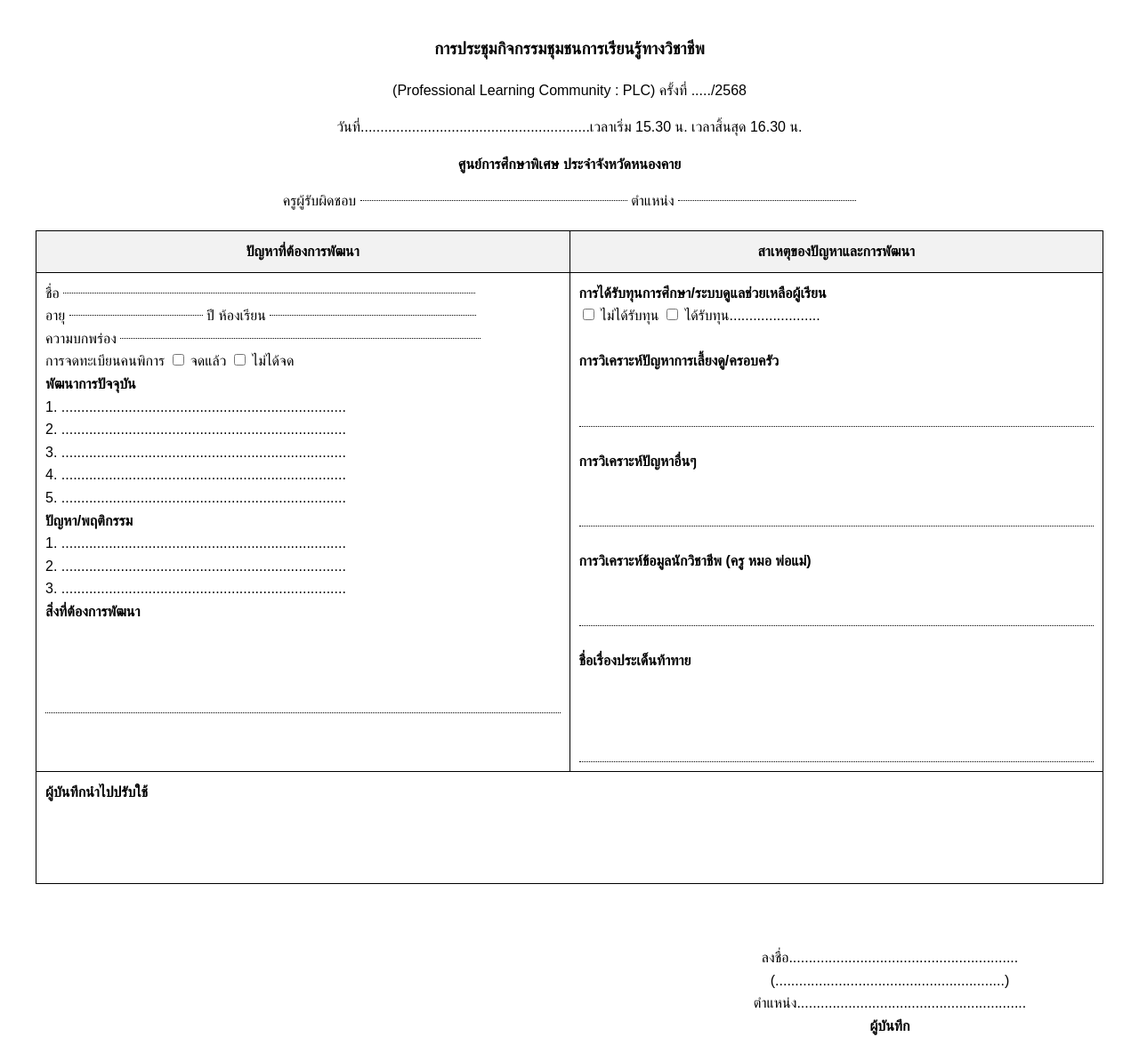
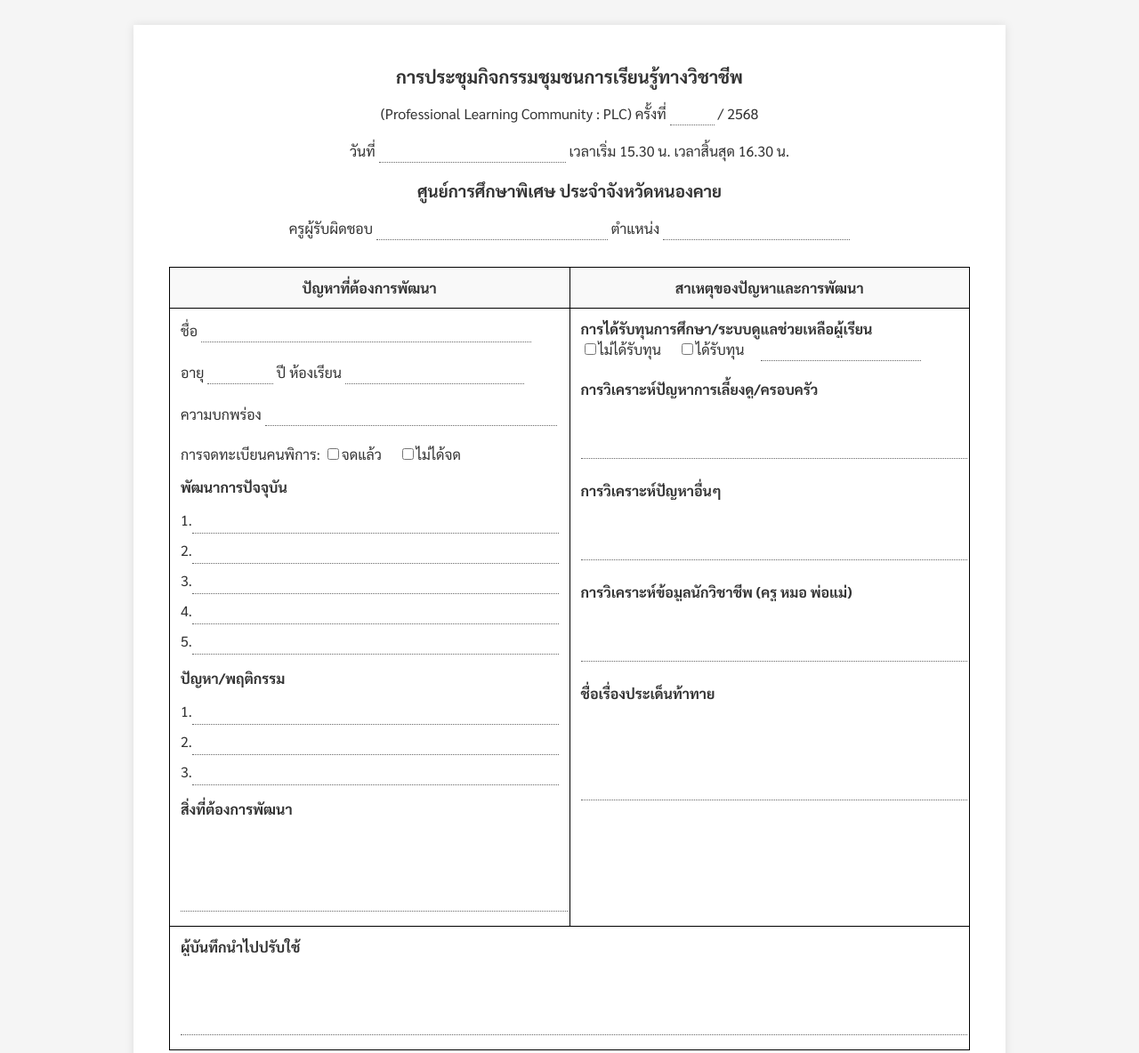
Before and after one commit to prawee/learning-community, a plain HTML site: page index.html in a window 1280 px wide. Shown: the top 1184 px of the page at 89% size. Drawn offline with Linux system fonts and the light colour scheme.

Commit message:
update form to editable

```diff
--- a/index.html
+++ b/index.html
@@ -1,57 +1,128 @@
 <!DOCTYPE html>
 <html lang="th">
+
 <head>
     <meta charset="UTF-8">
-    <title>แบบฟอร์มบันทึกกิจกรรม PLC</title>
+    <meta name="viewport" content="width=device-width, initial-scale=1.0">
+    <title>แบบฟอร์ม PLC - ศูนย์การศึกษาพิเศษหนองคาย</title>
     <style>
+        @import url('https://fonts.googleapis.com/css2?family=Sarabun:wght@300;400;700&display=swap');
+
         body {
             font-family: 'Sarabun', sans-serif;
-            line-height: 1.6;
-            margin: 40px;
+            background-color: #f5f5f5;
+            padding: 20px;
+            color: #333;
         }
+
+        .container {
+            max-width: 900px;
+            margin: 0 auto;
+            background: #fff;
+            padding: 40px;
+            box-shadow: 0 0 10px rgba(0, 0, 0, 0.1);
+        }
+
         .header {
             text-align: center;
+            margin-bottom: 30px;
+        }
+
+        .header img {
+            width: 80px;
+            margin-bottom: 10px;
+        }
+
+        .header h2 {
+            margin: 5px 0;
+            font-size: 20px;
+        }
+
+        .info-section {
+            display: flex;
+            justify-content: space-between;
             margin-bottom: 20px;
+            flex-wrap: wrap;
         }
+
         table {
             width: 100%;
             border-collapse: collapse;
             margin-bottom: 20px;
         }
-        th, td {
-            border: 1px solid black;
-            padding: 10px;
+
+        th,
+        td {
+            border: 1px solid #000;
+            padding: 12px;
             vertical-align: top;
         }
+
         th {
-            background-color: #f2f2f2;
-            text-align: center;
+            background-color: #f9f9f9;
+            font-weight: bold;
         }
-        .input-line {
-            border-bottom: 1px dotted #000;
-            display: inline-block;
-            min-width: 150px;
-            margin-bottom: 5px;
+
+        .input-dotted {
+            border: none;
+            border-bottom: 1px dotted #666;
+            width: 100%;
+            padding: 2px 5px;
+            font-family: 'Sarabun', sans-serif;
+            font-size: 16px;
+            outline: none;
         }
-        .checkbox-group {
-            margin: 10px 0;
+
+        .checkbox-container {
+            display: inline-flex;
+            align-items: center;
+            margin-right: 15px;
+            cursor: pointer;
         }
-        .footer {
-            margin-top: 50px;
+
+        .list-item {
+            margin-bottom: 8px;
+            display: flex;
+        }
+
+        .footer-sign {
+            margin-top: 40px;
             text-align: center;
             float: right;
-            width: 40%;
+            width: 350px;
+        }
+
+        @media print {
+            body {
+                background: none;
+                padding: 0;
+            }
+
+            .container {
+                box-shadow: none;
+                width: 100%;
+                max-width: none;
+            }
+
+            button {
+                display: none;
+            }
         }
     </style>
 </head>
+
 <body>
 
+    <div class="container">
         <div class="header">
-        <h3>การประชุมกิจกรรมชุมชนการเรียนรู้ทางวิชาชีพ</h3>
-        <p>(Professional Learning Community : PLC) ครั้งที่ ...../2568</p>
-        <p>วันที่..........................................................เวลาเริ่ม 15.30 น. เวลาสิ้นสุด 16.30 น.</p>
-        <p><strong>ศูนย์การศึกษาพิเศษ ประจำจังหวัดหนองคาย</strong></p>
-        <p>ครูผู้รับผิดชอบ <span class="input-line" style="width: 300px;"></span> ตำแหน่ง <span class="input-line" style="width: 200px;"></span></p>
+            <h2>การประชุมกิจกรรมชุมชนการเรียนรู้ทางวิชาชีพ</h2>
+            <p>(Professional Learning Community : PLC) ครั้งที่ <input type="text" style="width: 40px;"
+                    class="input-dotted"> / 2568</p>
+            <p>วันที่ <input type="text" style="width: 200px;" class="input-dotted"> เวลาเริ่ม 15.30 น. เวลาสิ้นสุด
+                16.30 น.</p>
+            <h3>ศูนย์การศึกษาพิเศษ ประจำจังหวัดหนองคาย</h3>
+            <p>ครูผู้รับผิดชอบ <input type="text" style="width: 250px;" class="input-dotted"> ตำแหน่ง <input type="text"
+                    style="width: 200px;" class="input-dotted"></p>
         </div>
 
         <table>
@@ -64,53 +135,73 @@
             <tbody>
                 <tr>
                     <td>
-                    ชื่อ <span class="input-line" style="width: 80%;"></span><br>
-                    อายุ <span class="input-line" style="width: 20%;"></span> ปี ห้องเรียน <span class="input-line" style="width: 40%;"></span><br>
-                    ความบกพร่อง <span class="input-line" style="width: 70%;"></span><br>
-                    การจดทะเบียนคนพิการ
-                    <input type="checkbox"> จดแล้ว
-                    <input type="checkbox"> ไม่ได้จด<br>
-                    <strong>พัฒนาการปัจจุบัน</strong><br>
-                    1. ........................................................................<br>
-                    2. ........................................................................<br>
-                    3. ........................................................................<br>
-                    4. ........................................................................<br>
-                    5. ........................................................................<br>
-                    <strong>ปัญหา/พฤติกรรม</strong><br>
-                    1. ........................................................................<br>
-                    2. ........................................................................<br>
-                    3. ........................................................................<br>
-                    <strong>สิ่งที่ต้องการพัฒนา</strong><br>
-                    <div style="height: 100px; border-bottom: 1px dotted black;"></div>
+                        ชื่อ <input type="text" class="input-dotted" style="width: 85%;"><br><br>
+                        อายุ <input type="text" class="input-dotted" style="width: 15%;"> ปี
+                        ห้องเรียน <input type="text" class="input-dotted" style="width: 45%;"><br><br>
+                        ความบกพร่อง <input type="text" class="input-dotted" style="width: 75%;"><br><br>
+                        การจดทะเบียนคนพิการ:
+                        <label class="checkbox-container"><input type="checkbox"> จดแล้ว</label>
+                        <label class="checkbox-container"><input type="checkbox"> ไม่ได้จด</label>
+
+                        <p><strong>พัฒนาการปัจจุบัน</strong></p>
+                        <div class="list-item">1. <input type="text" class="input-dotted"></div>
+                        <div class="list-item">2. <input type="text" class="input-dotted"></div>
+                        <div class="list-item">3. <input type="text" class="input-dotted"></div>
+                        <div class="list-item">4. <input type="text" class="input-dotted"></div>
+                        <div class="list-item">5. <input type="text" class="input-dotted"></div>
+
+                        <p><strong>ปัญหา/พฤติกรรม</strong></p>
+                        <div class="list-item">1. <input type="text" class="input-dotted"></div>
+                        <div class="list-item">2. <input type="text" class="input-dotted"></div>
+                        <div class="list-item">3. <input type="text" class="input-dotted"></div>
+
+                        <p><strong>สิ่งที่ต้องการพัฒนา</strong></p>
+                        <textarea class="input-dotted" rows="4" style="resize: none;"></textarea>
                     </td>
                     <td>
                         <strong>การได้รับทุนการศึกษา/ระบบดูแลช่วยเหลือผู้เรียน</strong><br>
-                    <input type="checkbox"> ไม่ได้รับทุน <input type="checkbox"> ได้รับทุน.......................<br><br>
+                        <label class="checkbox-container"><input type="checkbox"> ไม่ได้รับทุน</label>
+                        <label class="checkbox-container"><input type="checkbox"> ได้รับทุน</label>
+                        <input type="text" class="input-dotted" style="width: 40%;"><br><br>
+
                         <strong>การวิเคราะห์ปัญหาการเลี้ยงดู/ครอบครัว</strong><br>
-                    <div style="height: 60px; border-bottom: 1px dotted black;"></div><br>
+                        <textarea class="input-dotted" rows="3" style="resize: none;"></textarea><br><br>
+
                         <strong>การวิเคราะห์ปัญหาอื่นๆ</strong><br>
-                    <div style="height: 60px; border-bottom: 1px dotted black;"></div><br>
+                        <textarea class="input-dotted" rows="3" style="resize: none;"></textarea><br><br>
+
                         <strong>การวิเคราะห์ข้อมูลนักวิชาชีพ (ครู หมอ พ่อแม่)</strong><br>
-                    <div style="height: 60px; border-bottom: 1px dotted black;"></div><br>
+                        <textarea class="input-dotted" rows="3" style="resize: none;"></textarea><br><br>
+
                         <strong>ชื่อเรื่องประเด็นท้าทาย</strong><br>
-                    <div style="height: 100px; border-bottom: 1px dotted black;"></div>
+                        <textarea class="input-dotted" rows="5" style="resize: none;"></textarea>
                     </td>
                 </tr>
                 <tr>
                     <td colspan="2">
                         <strong>ผู้บันทึกนำไปปรับใช้</strong><br>
-                    <div style="height: 80px;"></div>
+                        <textarea class="input-dotted" rows="4" style="resize: none;"></textarea>
                     </td>
                 </tr>
             </tbody>
         </table>
 
-    <div class="footer">
-        ลงชื่อ..........................................................<br>
-        (..........................................................)<br>
-        ตำแหน่ง..........................................................<br>
+        <div class="footer-sign">
+            ลงชื่อ <input type="text" class="input-dotted" style="width: 200px;"><br>
+            (<input type="text" class="input-dotted" style="width: 200px;">)<br>
+            ตำแหน่ง <input type="text" class="input-dotted" style="width: 180px;"><br>
             <strong>ผู้บันทึก</strong>
         </div>
 
+        <div style="clear: both;"></div>
+
+        <div style="text-align: center; margin-top: 30px;">
+            <button onclick="window.print()"
+                style="padding: 10px 20px; cursor: pointer; background: #2ecc71; color: white; border: none; border-radius: 5px;">พิมพ์แบบฟอร์ม
+                (PDF)</button>
+        </div>
+    </div>
+
 </body>
+
 </html>
```
Lines whose indentation alone changed are shown as unchanged.
